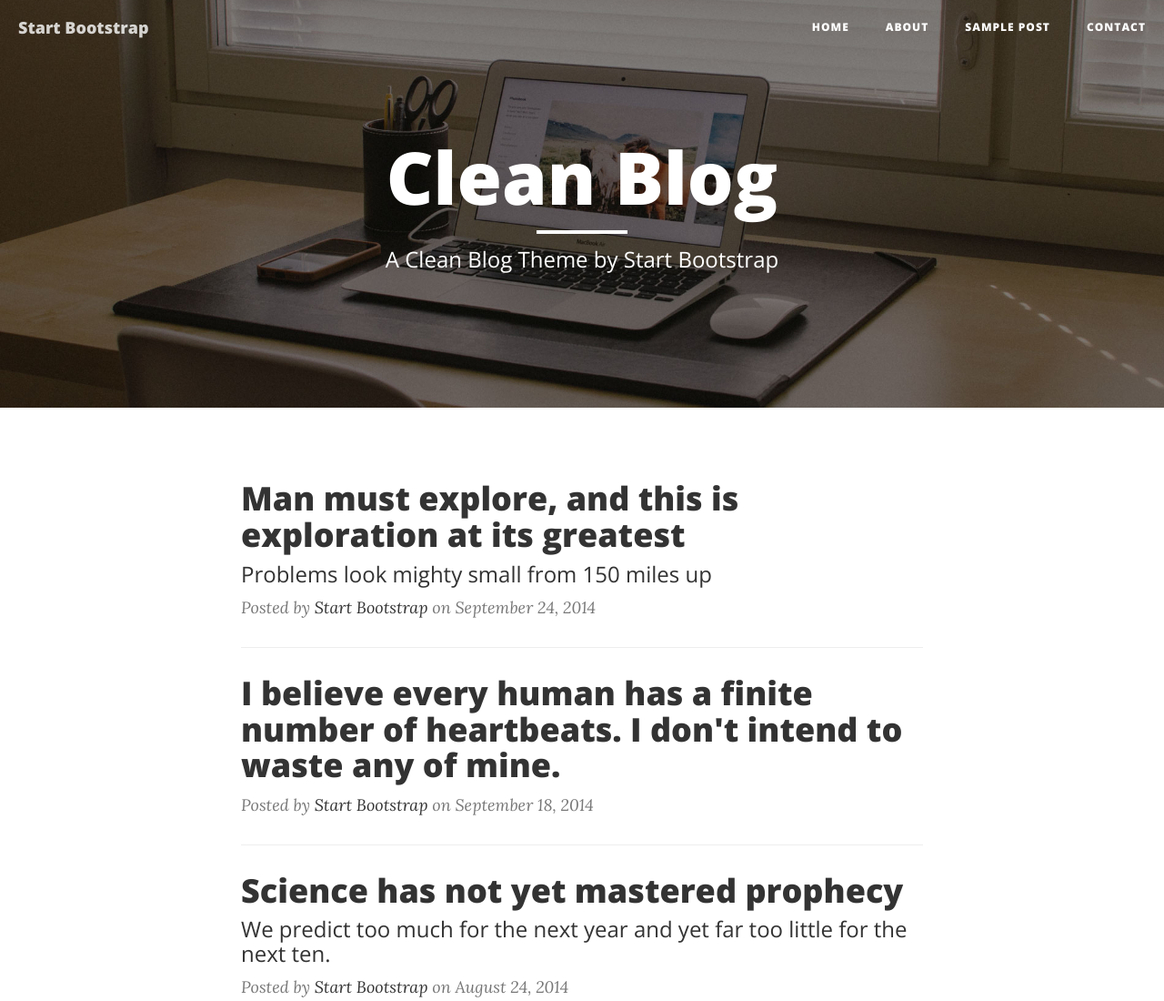
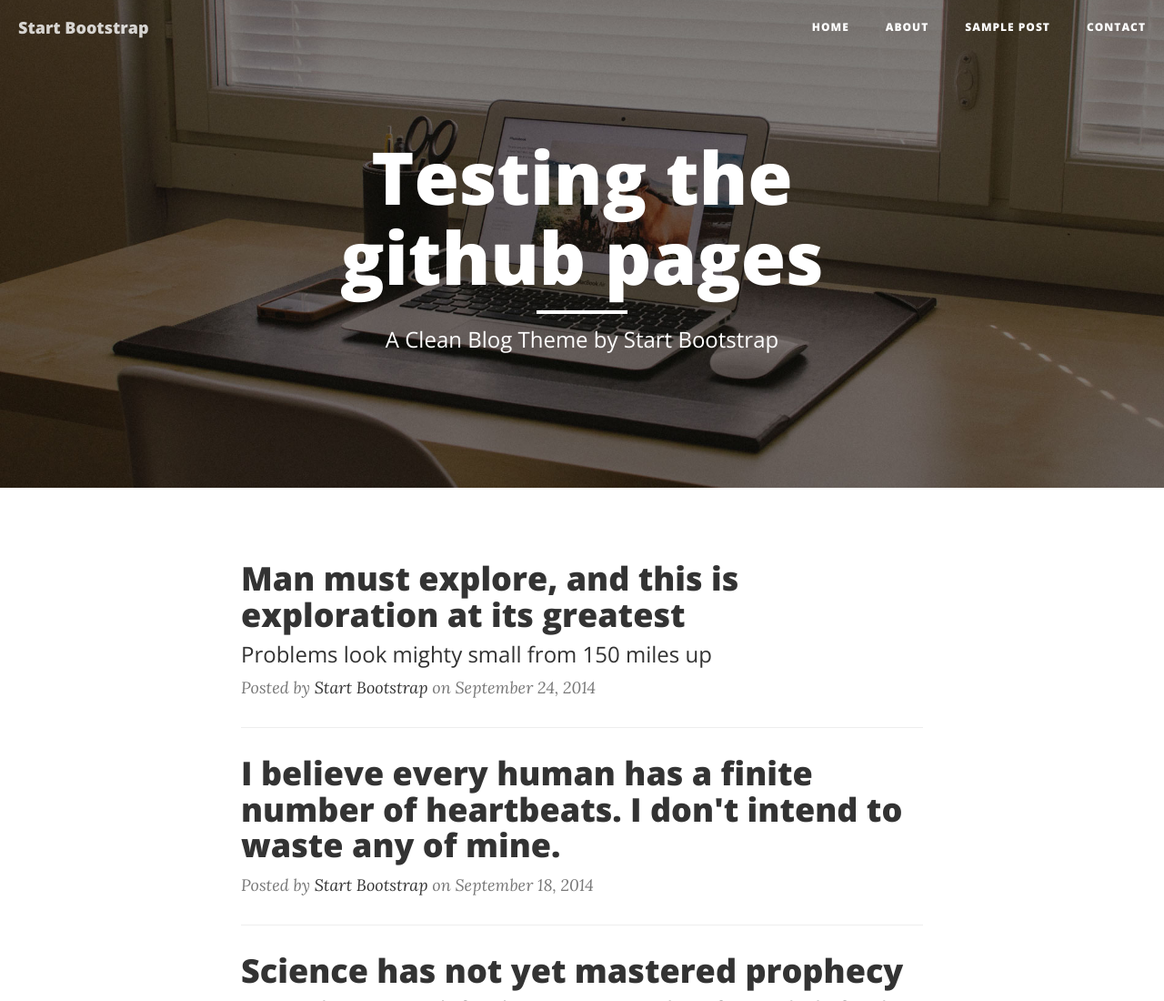
Before and after one commit to HurYur/testing-the-github-pages, a website: page index.html in a window 1280 px wide. Shown: the top 1100 px of the page at 91% size. Drawn offline with nearby package versions, Linux system fonts and the light colour scheme.

Commit message:
Testing the github pages text added

```diff
--- a/index.html
+++ b/index.html
@@ -9,7 +9,7 @@
     <meta name="description" content="">
     <meta name="author" content="">
 
-    <title>Clean Blog</title>
+    <title>Testing the github pages</title>
 
     <!-- Bootstrap Core CSS -->
     <link href="css/bootstrap.css" rel="stylesheet">
@@ -74,7 +74,7 @@
             <div class="row">
                 <div class="col-lg-8 col-lg-offset-2 col-md-10 col-md-offset-1">
                     <div class="site-heading">
-                        <h1>Clean Blog</h1>
+                        <h1>Testing the github pages</h1>
                         <hr class="small">
                         <span class="subheading">A Clean Blog Theme by Start Bootstrap</span>
                     </div>
```
